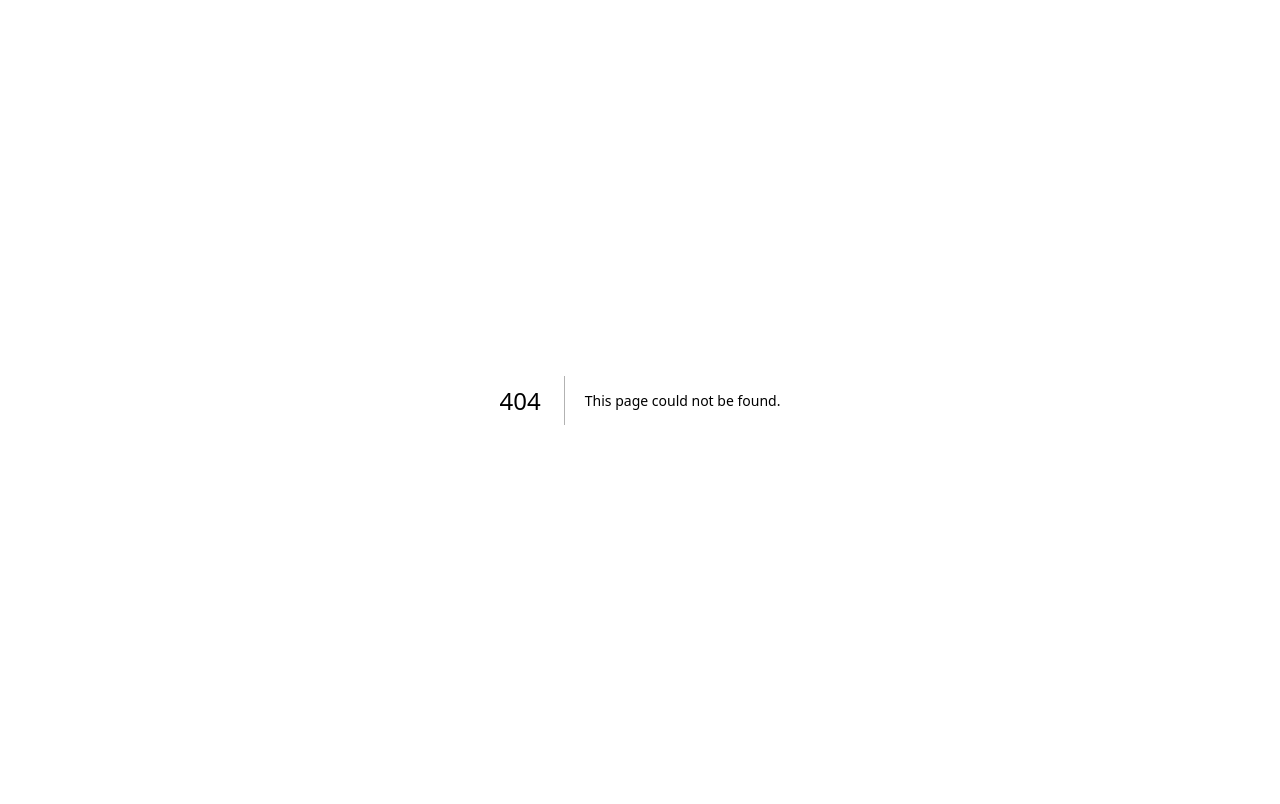
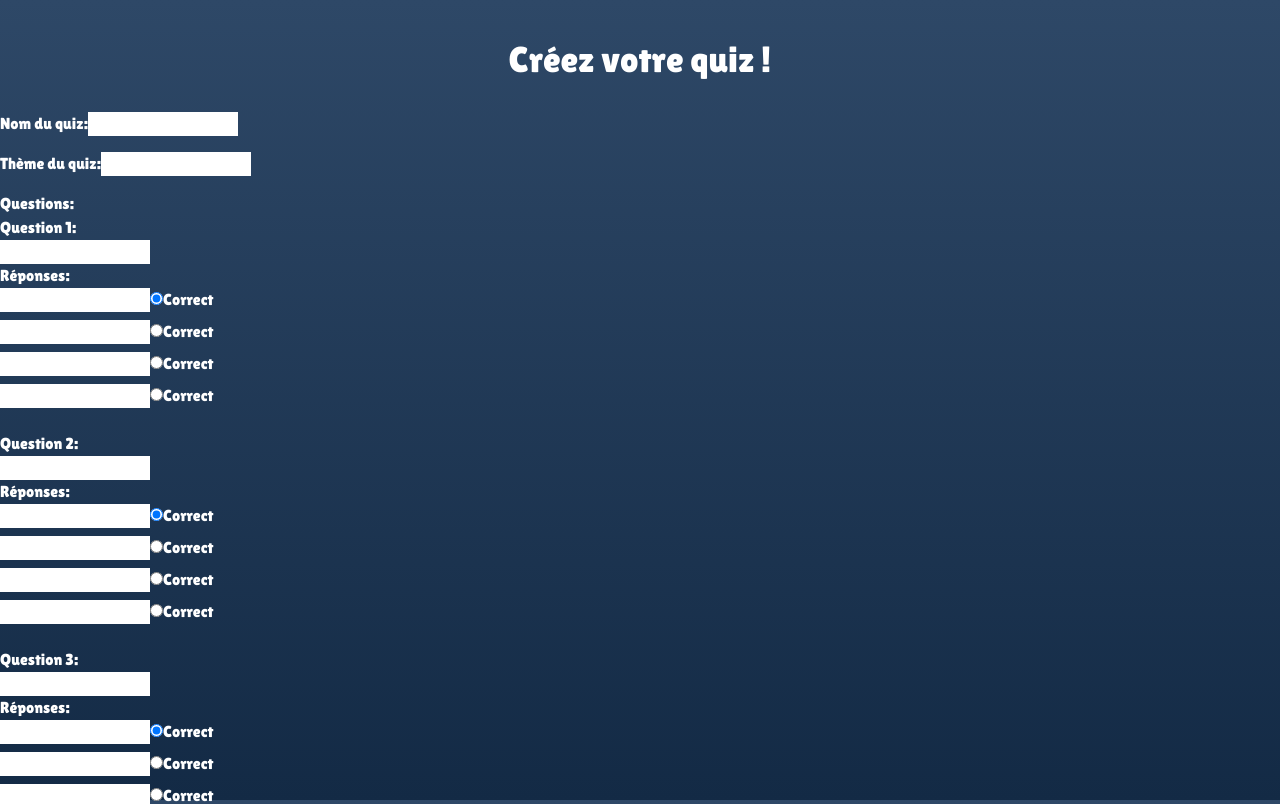
Before and after one commit to AVNOV/m2_CFB_Frontend, a Next.js app: page /create-quiz in a window 1280 px wide. Before the commit this address had no page. Shown: the top 804 px of the page. Built offline with nearby package versions, Linux system fonts and the light colour scheme.

Commit message:
feat - add page create-quiz with content

```diff
--- /dev/null
+++ b/src/app/create-quiz/page.tsx
@@ -0,0 +1,97 @@
+'use client';
+
+import { useState } from 'react';
+
+export default function Page() {
+  const [quizName, setQuizName] = useState('');
+  const [quizTheme, setQuizTheme] = useState('');
+  const [questions, setQuestions] = useState(
+    Array(10).fill({
+      question: '',
+      answers: ['', '', '', ''],
+      correctAnswer: 0,
+    }),
+  );
+
+  const handleQuestionChange = (index, value) => {
+    const updatedQuestions = [...questions];
+    updatedQuestions[index].question = value;
+    setQuestions(updatedQuestions);
+  };
+
+  const handleAnswerChange = (questionIndex, answerIndex, value) => {
+    const updatedQuestions = [...questions];
+    updatedQuestions[questionIndex].answers[answerIndex] = value;
+    setQuestions(updatedQuestions);
+  };
+
+  const handleCorrectAnswerChange = (questionIndex, value) => {
+    const updatedQuestions = [...questions];
+    updatedQuestions[questionIndex].correctAnswer = parseInt(value, 10);
+    setQuestions(updatedQuestions);
+  };
+
+  return (
+    <div className="flex flex-col w-full h-full pt-10 items-center">
+      <p className="text-4xl mb-8">Créez votre quiz !</p>
+      <div className="flex flex-col w-full h-full items-start">
+        <div className="mb-4">
+          <label>Nom du quiz:</label>
+          <input
+            type="text"
+            value={quizName}
+            onChange={(e) => setQuizName(e.target.value)}
+          />
+        </div>
+
+        <div className="mb-4">
+          <label>Thème du quiz:</label>
+          <input
+            type="text"
+            value={quizTheme}
+            onChange={(e) => setQuizTheme(e.target.value)}
+          />
+        </div>
+
+        <div className="flex flex-col">
+          <p>Questions:</p>
+          {questions.map((q, index) => (
+            <div key={index} className="mb-4">
+              <p>Question {index + 1}:</p>
+              <input
+                type="text"
+                value={q.question}
+                onChange={(e) => handleQuestionChange(index, e.target.value)}
+              />
+
+              <p>Réponses:</p>
+              {q.answers.map((answer, answerIndex) => (
+                <div key={answerIndex}>
+                  <input
+                    className="mb-2"
+                    type="text"
+                    value={answer}
+                    onChange={(e) =>
+                      handleAnswerChange(index, answerIndex, e.target.value)
+                    }
+                  />
+                  <label>
+                    <input
+                      type="radio"
+                      value={answerIndex}
+                      checked={q.correctAnswer === answerIndex}
+                      onChange={() =>
+                        handleCorrectAnswerChange(index, answerIndex)
+                      }
+                    />
+                    Correct
+                  </label>
+                </div>
+              ))}
+            </div>
+          ))}
+        </div>
+      </div>
+    </div>
+  );
+}
--- a/src/app/page.tsx
+++ b/src/app/page.tsx
@@ -82,7 +82,14 @@ export default function Home() {
           Solo
         </Button>
         <Button className=" mb-4 text-xl">Multijoueur</Button>
-        <Button className=" text-xl">Création de quizz</Button>
+        <Button
+          className=" text-xl"
+          onClick={() => {
+            router.push('/create-quiz');
+          }}
+        >
+          Création de quiz
+        </Button>
       </div>
     </main>
   );
```
